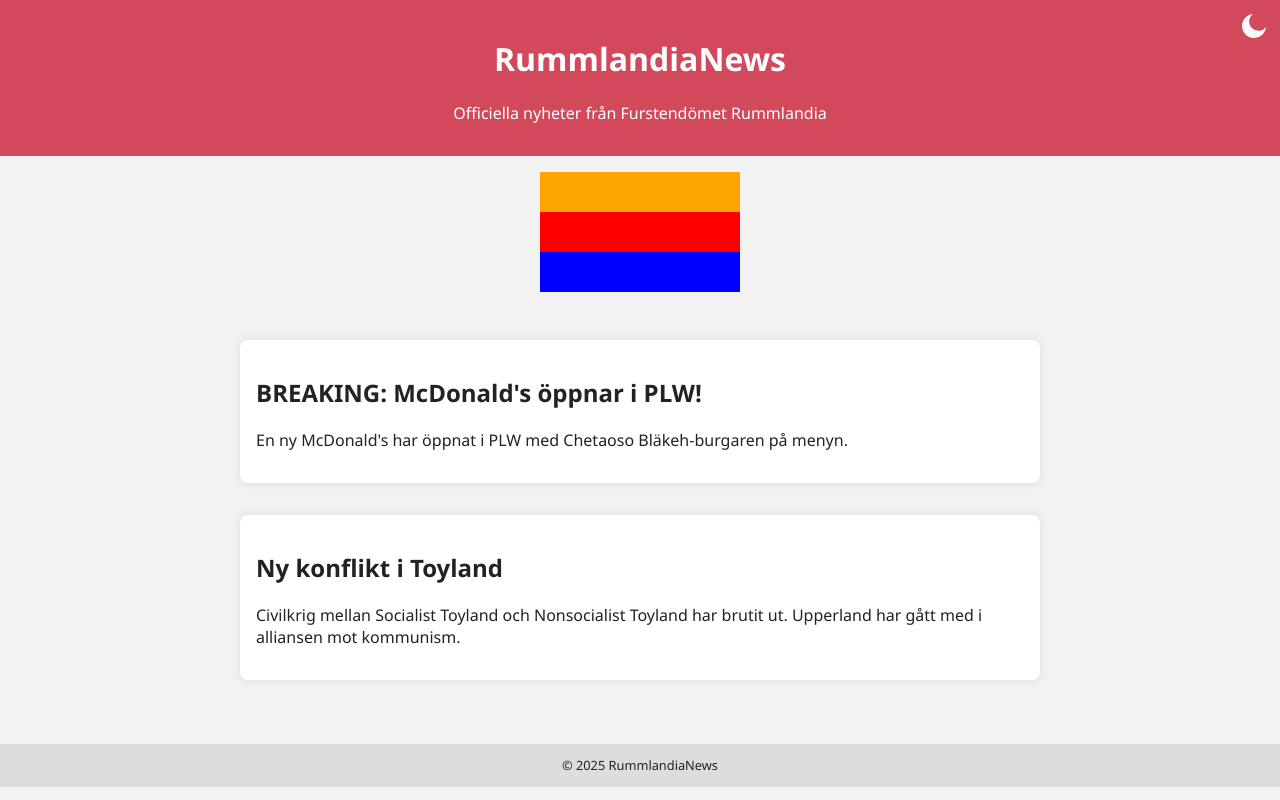
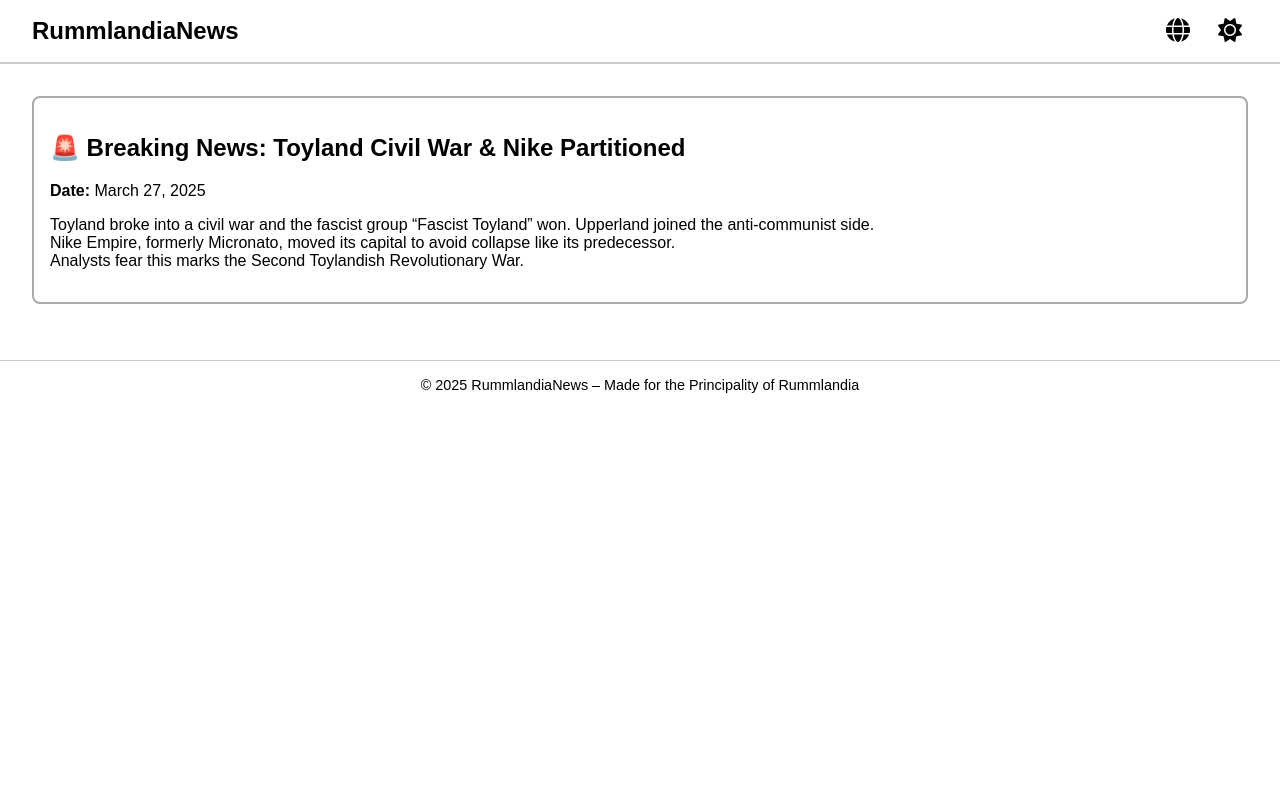
Before and after one commit to ctrl-alt-delete-a/rummlandianews, a plain HTML site: page index.html in a window 1280 px wide. Drawn offline with Linux system fonts and the light colour scheme.

Commit message:
Update index.html

```diff
--- a/index.html
+++ b/index.html
@@ -1,156 +1,118 @@
 <!DOCTYPE html>
-<html lang="sv">
+<html lang="en">
 <head>
   <meta charset="UTF-8" />
-  <meta name="viewport" content="width=device-width, initial-scale=1" />
+  <meta name="viewport" content="width=device-width, initial-scale=1.0" />
   <title>RummlandiaNews</title>
+  <link rel="stylesheet" href="https://cdnjs.cloudflare.com/ajax/libs/font-awesome/6.5.0/css/all.min.css" />
   <style>
-    :root {
-      --bg: #f2f2f2;
-      --text: #222;
-      --header: #d1495b;
-      --article-bg: #ffffff;
-      --shadow: rgba(0,0,0,0.1);
-      --footer-bg: #ddd;
+    body {
+      font-family: sans-serif;
+      margin: 0;
+      padding: 0;
+      background-color: var(--bg);
+      color: var(--text);
+      transition: background-color 0.4s, color 0.4s;
     }
 
-    body.dark {
-      --bg: #1c1f20;
-      --text: #f5f5f5;
-      --header: #bb3e4c;
-      --article-bg: #2a2d2f;
-      --shadow: rgba(255,255,255,0.05);
-      --footer-bg: #2a2d2f;
+    :root {
+      --bg: #ffffff;
+      --text: #000000;
     }
 
-    body {
-      font-family: "Segoe UI", sans-serif;
-      background-color: var(--bg);
-      color: var(--text);
-      margin: 0;
-      transition: background-color 0.3s, color 0.3s;
+    .darkmode {
+      --bg: #1c1f20;
+      --text: #ffffff;
     }
 
     header {
-      background-color: var(--header);
-      color: white;
-      padding: 1em;
-      text-align: center;
-      position: relative;
+      background: var(--bg);
+      display: flex;
+      justify-content: space-between;
+      align-items: center;
+      padding: 1rem 2rem;
+      border-bottom: 2px solid #ccc;
     }
 
-    .flag {
-      display: block;
-      margin: 1em auto;
-      width: 200px;
-      height: 120px;
-      background: linear-gradient(to bottom, orange 33.3%, red 33.3% 66.6%, blue 66.6%);
+    h1 {
+      margin: 0;
+      font-size: 1.5rem;
     }
 
-    .mode-toggle {
-      position: absolute;
-      top: 10px;
-      right: 10px;
+    .controls {
+      display: flex;
+      gap: 1rem;
+    }
+
+    .controls button {
       background: none;
       border: none;
+      font-size: 1.5rem;
       cursor: pointer;
-      width: 32px;
-      height: 32px;
-      padding: 0;
-    }
-
-    .mode-toggle svg {
-      width: 100%;
-      height: 100%;
-      fill: white;
-      transition: fill 0.3s;
+      color: var(--text);
     }
 
     main {
-      padding: 2em;
-      max-width: 800px;
-      margin: auto;
+      padding: 2rem;
     }
 
     article {
-      background-color: var(--article-bg);
+      border: 2px solid #aaa;
+      padding: 1rem;
+      margin-bottom: 1.5rem;
       border-radius: 8px;
-      box-shadow: 0 0 10px var(--shadow);
-      padding: 1em;
-      margin-bottom: 2em;
+      background: rgba(255,255,255,0.1);
     }
 
     footer {
-      background-color: var(--footer-bg);
       text-align: center;
-      padding: 1em;
-      font-size: 0.8em;
+      padding: 1rem;
+      font-size: 0.9rem;
+      border-top: 1px solid #ccc;
     }
   </style>
 </head>
 <body>
   <header>
-    <button class="mode-toggle" id="modeToggle" onclick="toggleMode()" aria-label="Byt läge">
-      <!-- Måne som standard (för ljust läge) -->
-      <svg id="moonIcon" xmlns="http://www.w3.org/2000/svg" viewBox="0 0 24 24">
-        <path d="M21 12.79A9 9 0 1111.21 3a7 7 0 109.79 9.79z"/>
-      </svg>
-      <!-- Solen är dold i början -->
-      <svg id="sunIcon" style="display: none;" xmlns="http://www.w3.org/2000/svg" viewBox="0 0 24 24">
-        <path d="M6.76 4.84l-1.8-1.79-1.42 1.41 1.79 1.8zm10.48 0l1.8-1.79 1.41 1.41-1.79 1.8zM12 4h0a1 1 0 010-2 1 1 0 010 2zm8 8a1 1 0 012 0 1 1 0 01-2 0zm-8 8h0a1 1 0 010 2 1 1 0 010-2zm-8-8a1 1 0 01-2 0 1 1 0 012 0zm1.79 6.24l-1.79 1.8 1.41 1.41 1.8-1.79zm12.02 0l1.79 1.8-1.41 1.41-1.8-1.79zM12 6a6 6 0 100 12 6 6 0 000-12z"/>
-      </svg>
-    </button>
     <h1>RummlandiaNews</h1>
-    <p>Officiella nyheter från Furstendömet Rummlandia</p>
+    <div class="controls">
+      <button onclick="toggleLanguage()" title="Change Language">
+        <i class="fas fa-globe"></i>
+      </button>
+      <button onclick="toggleDarkMode()" title="Toggle Dark Mode">
+        <i id="modeIcon" class="fas fa-sun"></i>
+      </button>
+    </div>
   </header>
-
-  <div class="flag"></div>
 
   <main>
     <article>
-      <h2>BREAKING: McDonald's öppnar i PLW!</h2>
-      <p>En ny McDonald's har öppnat i PLW med Chetaoso Bläkeh-burgaren på menyn.</p>
+      <h2>🚨 Breaking News: Toyland Civil War & Nike Partitioned</h2>
+      <p><strong>Date:</strong> March 27, 2025</p>
+      <p>
+        Toyland broke into a civil war and the fascist group “Fascist Toyland” won. Upperland joined the anti-communist side.<br />
+        Nike Empire, formerly Micronato, moved its capital to avoid collapse like its predecessor.<br />
+        Analysts fear this marks the Second Toylandish Revolutionary War.
+      </p>
     </article>
 
-    <article>
-      <h2>Ny konflikt i Toyland</h2>
-      <p>Civilkrig mellan Socialist Toyland och Nonsocialist Toyland har brutit ut. Upperland har gått med i alliansen mot kommunism.</p>
-    </article>
+    <!-- Add more <article> blocks here for other news -->
   </main>
 
   <footer>
-    © 2025 RummlandiaNews
+    © 2025 RummlandiaNews – Made for the Principality of Rummlandia
   </footer>
 
   <script>
-    const body = document.body;
-    const moonIcon = document.getElementById("moonIcon");
-    const sunIcon = document.getElementById("sunIcon");
-
-    function setMode(mode) {
-      if (mode === "dark") {
-        body.classList.add("dark");
-        moonIcon.style.display = "none";
-        sunIcon.style.display = "block";
-      } else {
-        body.classList.remove("dark");
-        moonIcon.style.display = "block";
-        sunIcon.style.display = "none";
-      }
-      localStorage.setItem("theme", mode);
+    function toggleDarkMode() {
+      document.body.classList.toggle('darkmode');
+      const icon = document.getElementById('modeIcon');
+      icon.classList.toggle('fa-sun');
+      icon.classList.toggle('fa-moon');
     }
 
-    function toggleMode() {
-      const isDark = body.classList.contains("dark");
-      setMode(isDark ? "light" : "dark");
-    }
-
-    // Startläge
-    const userPref = localStorage.getItem("theme");
-    if (userPref) {
-      setMode(userPref);
-    } else if (window.matchMedia("(prefers-color-scheme: dark)").matches) {
-      setMode("dark");
+    function toggleLanguage() {
+      alert("Language switcher coming soon! 😅");
     }
   </script>
 </body>
```
